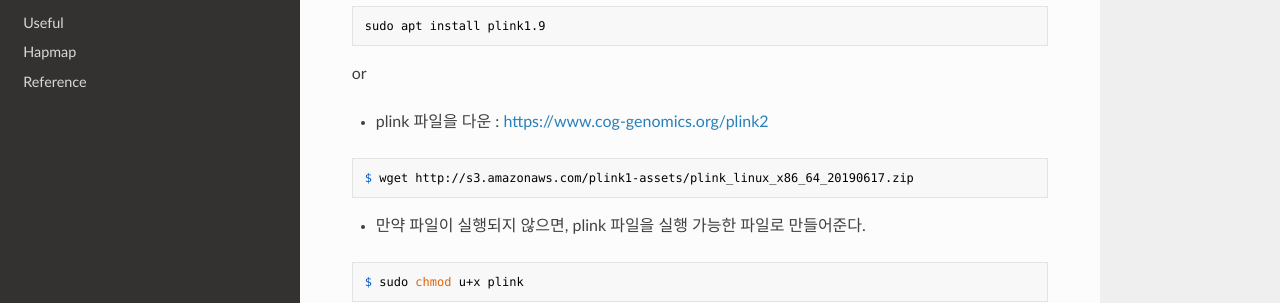
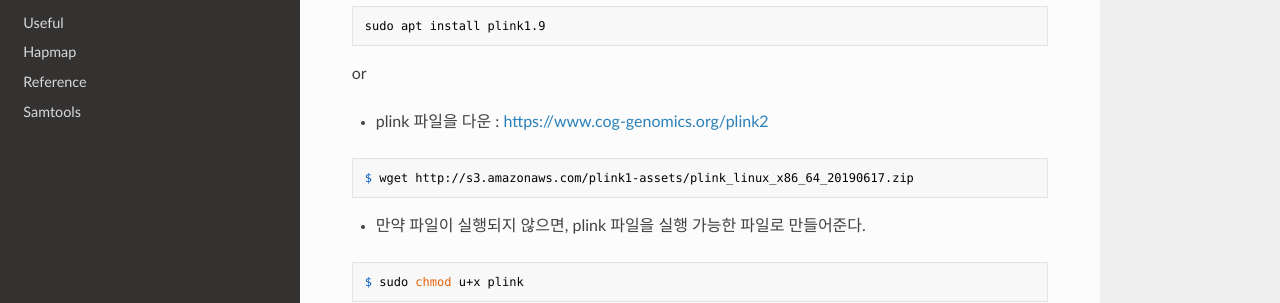
Before and after one commit to WonyoungCho/plink, an MkDocs documentation site: the page built from docs/index.md, in a window 1280 px wide. Shown: the part 483-786 px from the top of the page. Built offline with MkDocs 1.6.1, drawn with Linux system fonts in a browser that asks for light colours; nearby versions of some CDN libraries; old or Windows-style settings are respelled for this version of MkDocs.

Commit message:
Update mkdocs.yml

```diff
--- a/mkdocs.yml
+++ b/mkdocs.yml
@@ -22,4 +22,5 @@ pages:
         - 'Useful' : 'python_useful.md'
     - Hapmap: 'hapMap1KG_ch7_8.md'
     - Reference: 'data_ref.md'
+    - Samtools: 'samtools_int.md'
 theme: readthedocs
```
